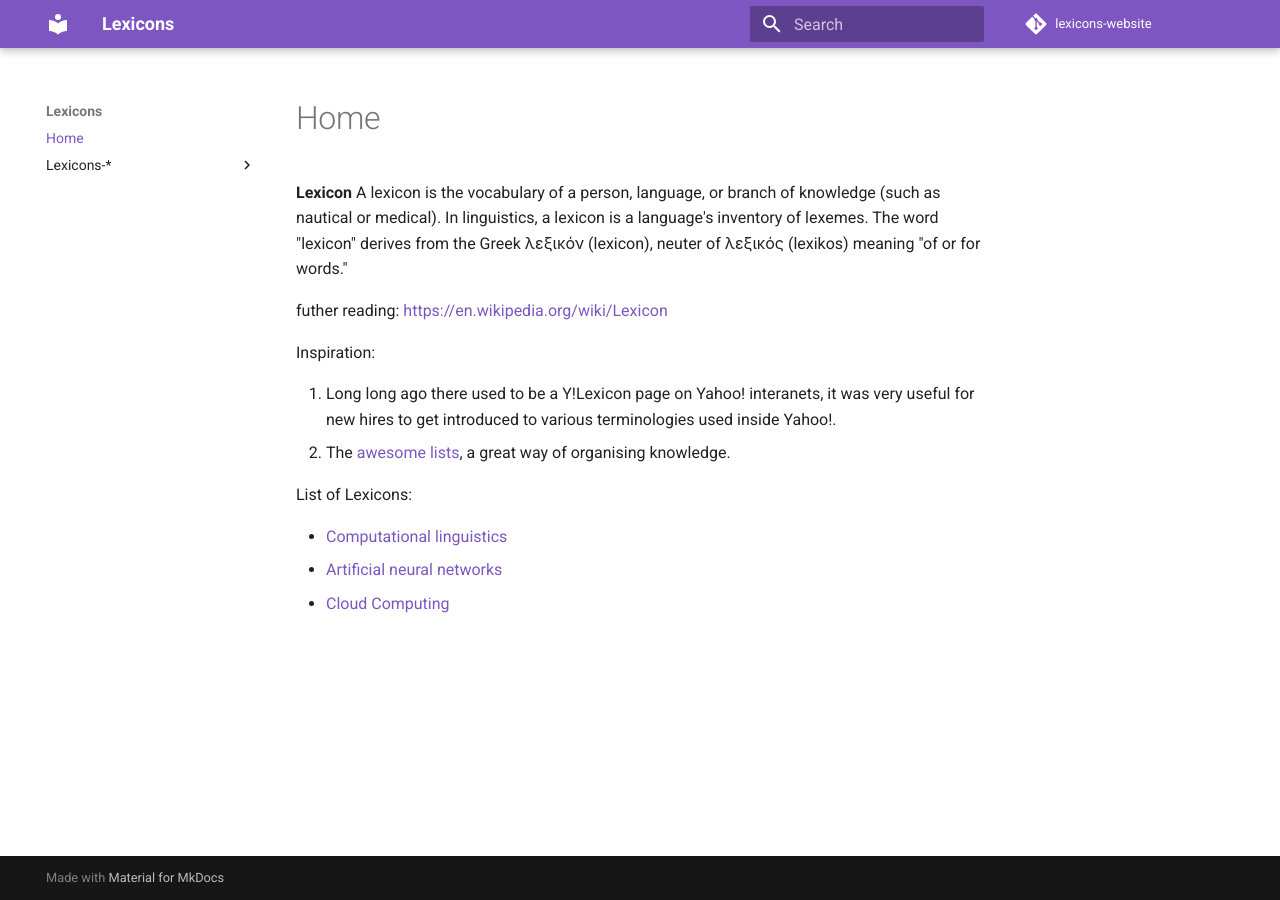
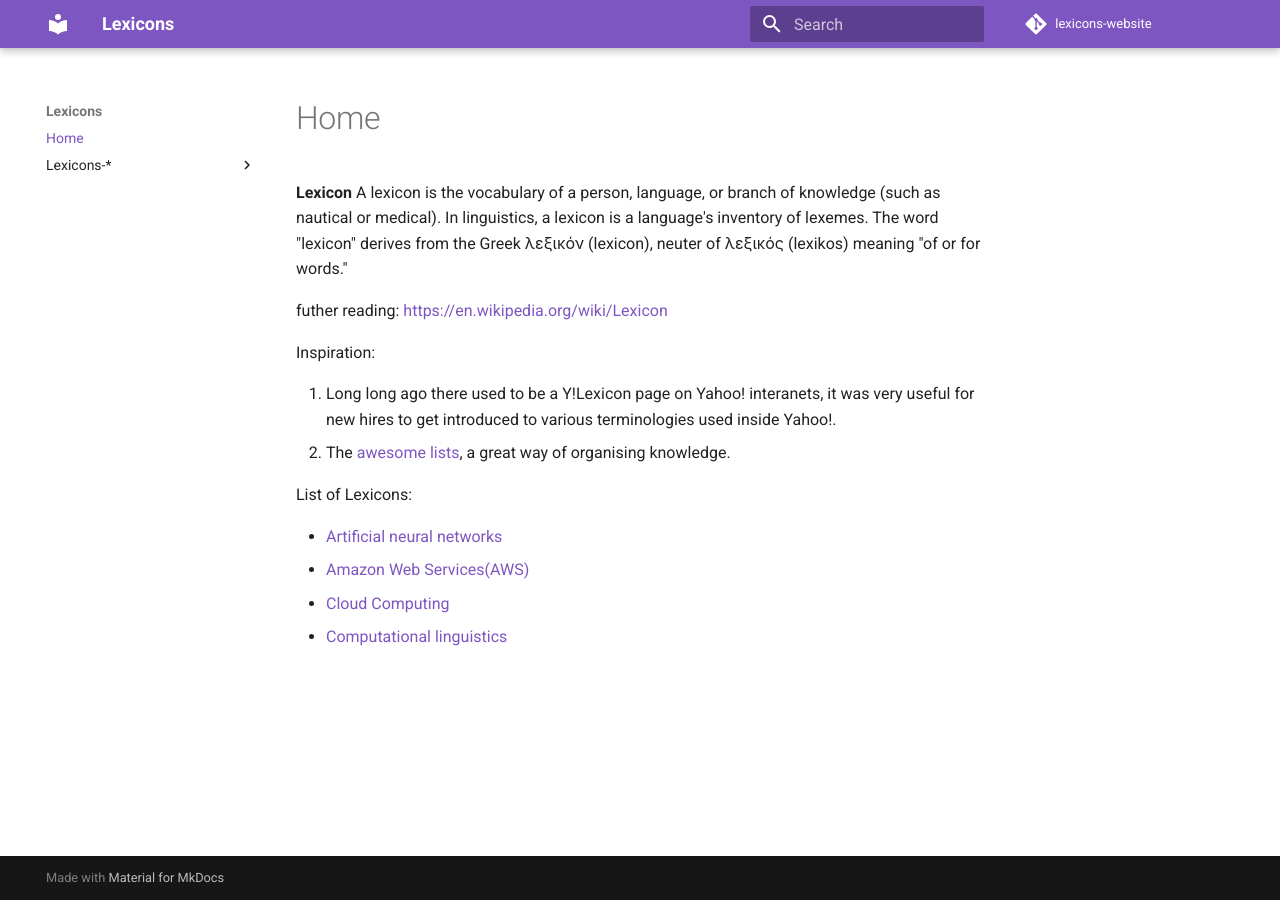
Before and after one commit to technopreneurG/lexicons-website, an MkDocs documentation site: the page built from docs/index.md, in a window 1280 px wide. Built offline with MkDocs 1.6.1 and Material for MkDocs 9.7.7, drawn with Linux system fonts in a browser that asks for light colours; comment, search, counter and statistics services are not loaded; old or Windows-style settings are respelled for this version of MkDocs.

Commit message:
added aws in index, readme

```diff
--- a/docs/index.md
+++ b/docs/index.md
@@ -13,6 +13,7 @@ Inspiration:
 
 List of Lexicons:
 
+ * [Artificial neural networks](lexicon-artificial-neural-networks/)
+ * [Amazon Web Services(AWS)](lexicon-aws/)
+ * [Cloud Computing](lexicon-cloud-computing/)
  * [Computational linguistics](lexicon-computational-linguistics/)
- * [Artificial neural networks](lexicon-artificial-neural-networks/)
- * [Cloud Computing](lexicon-cloud-computing/)
--- a/mkdocs.yml
+++ b/mkdocs.yml
@@ -17,7 +17,7 @@ markdown_extensions:
 pages:
 - Home: index.md
 - Lexicons-*:
+    - lexicon-artificial-neural-networks.md
     - lexicon-aws.md
-    - lexicon-artificial-neural-networks.md
     - lexicon-cloud-computing.md
     - lexicon-computational-linguistics.md
```
Also changed, not shown: docs/lexicon-aws.md (+1 -0 lines).
